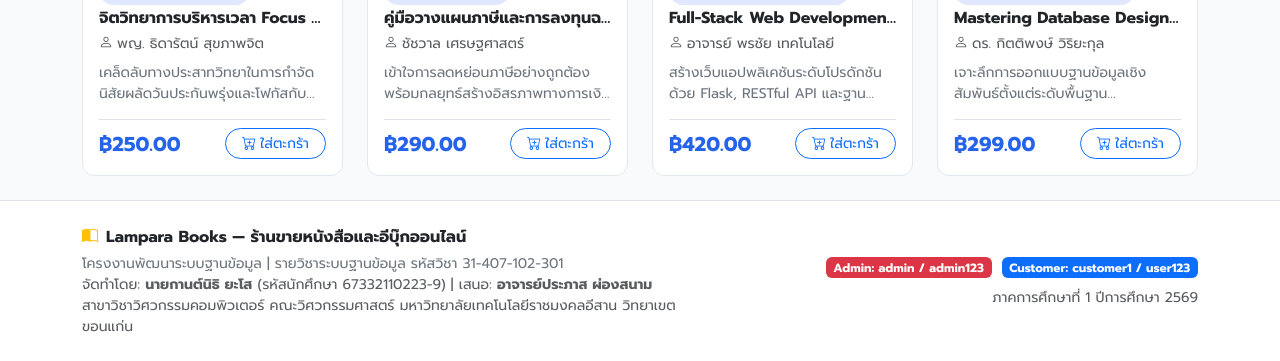
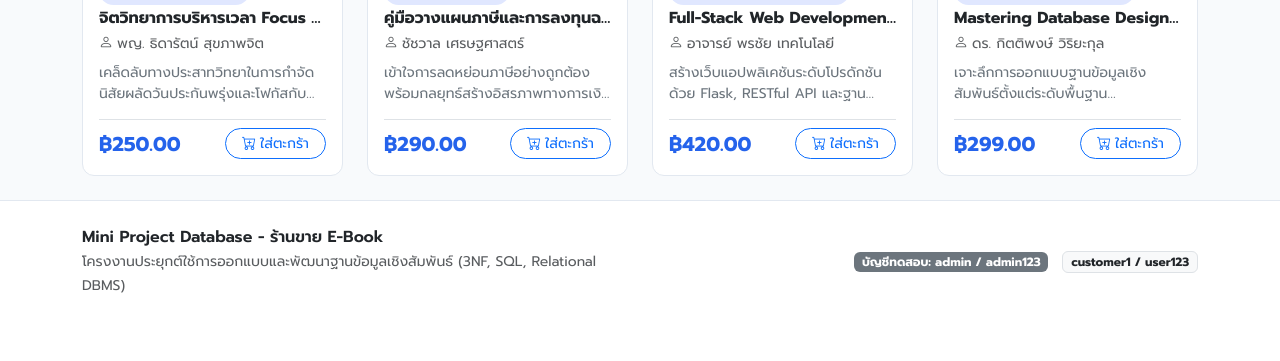
Before and after one commit to poom24052549-prog/ebook-database-project, a Flask app: page / in a window 1280 px wide. Shown: the part 1931-2292 px from the top of the page. After the commit the page ends 2224 px from the top, so only its background shows below. Run offline with Flask 3, Linux system fonts and the light colour scheme; data comes from the database, SQL or seed files in the repository; both versions use the stored data as it was after the commit.

Commit message:
Revert "feat: update branding to Lampara Books, add 403 route guard, and match project documentation"
This reverts commit f527b4d38a83040ecbb2de656443c210ca45a339.

```diff
--- a/app.py
+++ b/app.py
@@ -85,7 +85,8 @@ def admin_required(f):
     @wraps(f)
     def decorated_function(*args, **kwargs):
         if 'user_id' not in session or session.get('role_name') != 'admin':
-            return render_template('403.html'), 403
+            flash('หน้านี้สำหรับผู้ดูแลระบบ (Admin) เท่านั้น', 'danger')
+            return redirect(url_for('index'))
         return f(*args, **kwargs)
     return decorated_function
 
--- a/templates/admin/dashboard.html
+++ b/templates/admin/dashboard.html
@@ -1,12 +1,12 @@
 {% extends 'admin/base_admin.html' %}
 
-{% block title %}ภาพรวมระบบบริหารจัดการร้าน (Admin Dashboard) - Lampara Backoffice{% endblock %}
+{% block title %}แดชบอร์ดผู้ดูแลร้าน - E-Book Store{% endblock %}
 
 {% block admin_content %}
 <div class="d-flex justify-content-between flex-wrap flex-md-nowrap align-items-center pt-2 pb-3 mb-4 border-bottom">
     <div>
-        <h2 class="h3 fw-bold mb-1">ภาพรวมระบบบริหารจัดการร้าน (Admin Dashboard)</h2>
-        <p class="text-muted small mb-0">ศูนย์กลางการจัดการคำสั่งซื้อ การตรวจสอบสลิปโอนเงิน และการกดยืนยันออเดอร์เพื่อปลดล็อกลิงก์ดาวน์โหลดหนังสือ</p>
+        <h2 class="h3 fw-bold mb-1">แดชบอร์ดภาพรวมร้านค้า (Dashboard)</h2>
+        <p class="text-muted small mb-0">ข้อมูลสถิติและการวิเคราะห์เชิงลึกจากฐานข้อมูลระบบจริง</p>
     </div>
     <div class="btn-toolbar mb-2 mb-md-0 gap-2">
         <a href="{{ url_for('admin_reports') }}" class="btn btn-primary btn-sm rounded-pill px-3 shadow-sm">
--- a/templates/admin/reports.html
+++ b/templates/admin/reports.html
@@ -1,12 +1,12 @@
 {% extends 'admin/base_admin.html' %}
 
-{% block title %}รายงานวิเคราะห์จากข้อมูลจริง (4 Analytical Reports) - Lampara Backoffice{% endblock %}
+{% block title %}รายงานวิเคราะห์ข้อมูลจริง (4 Reports) - ผู้ดูแลระบบ{% endblock %}
 
 {% block admin_content %}
 <div class="d-flex justify-content-between flex-wrap flex-md-nowrap align-items-center pt-2 pb-3 mb-4 border-bottom">
     <div>
-        <h2 class="h3 fw-bold mb-1">รายงานวิเคราะห์จากข้อมูลจริง (4 Analytical Reports)</h2>
-        <p class="text-muted small mb-0">รายงานประมวลผลคำสั่ง SQL ดึงข้อมูลสดจากฐานข้อมูล แสดงผลสรุปยอดขาย หนังสือขายดี หมวดหมู่ และลูกค้า พร้อมปุ่ม Export CSV</p>
+        <h2 class="h3 fw-bold mb-1">รายงานวิเคราะห์จากข้อมูลจริงในระบบ (Analytical Reports)</h2>
+        <p class="text-muted small mb-0">รายงานครบถ้วนทั้ง 4 หัวข้อตามข้อกำหนดรายวิชา อ้างอิงคำสั่ง SQL เชิงวิเคราะห์ (JOIN, GROUP BY, HAVING, AGGREGATE)</p>
     </div>
 </div>
 
--- a/templates/base.html
+++ b/templates/base.html
@@ -3,7 +3,7 @@
 <head>
     <meta charset="UTF-8">
     <meta name="viewport" content="width=device-width, initial-scale=1.0">
-    <title>{% block title %}ร้านขายหนังสือและอีบุ๊กออนไลน์{% endblock %} - Lampara Books</title>
+    <title>{% block title %}ร้านขาย E-Book ออนไลน์{% endblock %} - Mini Project Database</title>
     <!-- Bootstrap 5 CSS -->
     <link href="https://cdn.jsdelivr.net/npm/bootstrap@5.3.3/dist/css/bootstrap.min.css" rel="stylesheet">
     <!-- Bootstrap Icons -->
@@ -18,9 +18,8 @@
     <nav class="navbar navbar-expand-lg navbar-dark bg-dark sticky-top">
         <div class="container">
             <a class="navbar-brand d-flex align-items-center gap-2" href="{{ url_for('index') }}">
-                <i class="bi bi-book-half text-warning fs-3"></i>
-                <span class="fw-bold">Lampara</span>
-                <span class="badge bg-warning text-dark font-monospace" style="font-size: 0.65rem;">BOOKS</span>
+                <i class="bi bi-book-half text-primary fs-3"></i>
+                <span>E-Book Store</span>
             </a>
             <button class="navbar-toggler" type="button" data-bs-toggle="collapse" data-bs-target="#navbarMain">
                 <span class="navbar-toggler-icon"></span>
@@ -30,7 +29,7 @@
                 <!-- Search bar in navbar -->
                 <form class="d-flex mx-auto my-2 my-lg-0 col-12 col-lg-5" action="{{ url_for('index') }}" method="GET">
                     <div class="input-group">
-                        <input class="form-control" type="search" name="q" placeholder="ค้นหาชื่อหนังสือ, ผู้แต่ง หรือเนื้อหา..." value="{{ request.args.get('q', '') }}">
+                        <input class="form-control" type="search" name="q" placeholder="ค้นหาชื่อหนังสือ, ผู้แต่ง, หรือคำอธิบาย..." value="{{ request.args.get('q', '') }}">
                         <button class="btn btn-primary" type="submit">
                             <i class="bi bi-search"></i>
                         </button>
@@ -147,30 +146,16 @@
     </main>
 
     <!-- Footer -->
-    <footer class="py-4 mt-auto border-top bg-white">
-        <div class="container text-muted">
+    <footer class="py-4 mt-auto">
+        <div class="container text-center text-muted">
             <div class="row align-items-center">
-                <div class="col-md-7 text-md-start mb-3 mb-md-0">
-                    <p class="mb-1 fw-bold text-dark d-flex align-items-center gap-2">
-                        <i class="bi bi-book-half text-warning"></i>
-                        <span>Lampara Books — ร้านขายหนังสือและอีบุ๊กออนไลน์</span>
-                    </p>
-                    <small class="d-block text-secondary">
-                        โครงงานพัฒนาระบบฐานข้อมูล | รายวิชาระบบฐานข้อมูล รหัสวิชา 31-407-102-301
-                    </small>
-                    <small class="d-block text-muted">
-                        จัดทำโดย: <strong>นายกานต์นิธิ ยะโส</strong> (รหัสนักศึกษา 67332110223-9) | เสนอ: <strong>อาจารย์ประภาส ผ่องสนาม</strong>
-                    </small>
-                    <small class="d-block text-muted">
-                        สาขาวิชาวิศวกรรมคอมพิวเตอร์ คณะวิศวกรรมศาสตร์ มหาวิทยาลัยเทคโนโลยีราชมงคลอีสาน วิทยาเขตขอนแก่น
-                    </small>
+                <div class="col-md-6 text-md-start mb-2 mb-md-0">
+                    <p class="mb-0 fw-semibold text-dark">Mini Project Database - ร้านขาย E-Book</p>
+                    <small>โครงงานประยุกต์ใช้การออกแบบและพัฒนาฐานข้อมูลเชิงสัมพันธ์ (3NF, SQL, Relational DBMS)</small>
                 </div>
-                <div class="col-md-5 text-md-end">
-                    <div class="mb-2">
-                        <span class="badge bg-danger me-1">Admin: admin / admin123</span>
-                        <span class="badge bg-primary">Customer: customer1 / user123</span>
-                    </div>
-                    <small class="text-muted d-block">ภาคการศึกษาที่ 1 ปีการศึกษา 2569</small>
+                <div class="col-md-6 text-md-end">
+                    <span class="badge bg-secondary me-2">บัญชีทดสอบ: admin / admin123</span>
+                    <span class="badge bg-light text-dark border">customer1 / user123</span>
                 </div>
             </div>
         </div>
--- a/templates/cart.html
+++ b/templates/cart.html
@@ -1,6 +1,6 @@
 {% extends 'base.html' %}
 
-{% block title %}ตะกร้าสินค้า - Lampara Books{% endblock %}
+{% block title %}ตะกร้าสินค้า - E-Book Store{% endblock %}
 
 {% block content %}
 <div class="row">
@@ -8,9 +8,9 @@
         <div class="card shadow-sm border-0 rounded-4 p-4 bg-white">
             <div class="d-flex justify-content-between align-items-center mb-3 pb-2 border-bottom">
                 <h3 class="fw-bold mb-0">
-                    <i class="bi bi-cart3 text-warning me-2"></i>ตะกร้าสินค้า
+                    <i class="bi bi-cart3 text-primary me-2"></i>ตะกร้าสินค้าของคุณ
                 </h3>
-                <span class="text-muted">({{ items|length }} รายการ)</span>
+                <span class="text-muted">ทั้งหมด {{ items|length }} รายการ</span>
             </div>
 
             {% if items %}
--- a/templates/checkout.html
+++ b/templates/checkout.html
@@ -1,13 +1,13 @@
 {% extends 'base.html' %}
 
-{% block title %}สั่งซื้อและชำระเงิน (Checkout) - Lampara Books{% endblock %}
+{% block title %}ชำระเงิน - E-Book Store{% endblock %}
 
 {% block content %}
 <div class="row">
     <div class="col-lg-7 mb-4">
         <div class="card shadow-sm border-0 rounded-4 p-4 bg-white">
             <h3 class="fw-bold mb-3 border-bottom pb-2">
-                <i class="bi bi-credit-card-2-front text-warning me-2"></i>สั่งซื้อและชำระเงิน (Checkout)
+                <i class="bi bi-wallet2 text-primary me-2"></i>เลือกวิธีชำระเงิน (แบบจำลอง)
             </h3>
 
             <!-- Notice for academic project requirement -->
@@ -40,7 +40,7 @@
                                 <div class="d-inline-block p-2 bg-white rounded border shadow-sm">
                                     <img src="https://api.qrserver.com/v1/create-qr-code/?size=180x180&data=PROMPTPAY-MOCK-EBOOK-STORE-{{ total_amount }}" alt="PromptPay QR Code" class="img-fluid" style="width: 160px; height: 160px;">
                                 </div>
-                                <div class="mt-2 small fw-semibold text-dark">ชื่อบัญชี: ร้านขายหนังสือและอีบุ๊กออนไลน์ Lampara Books (จำลอง)</div>
+                                <div class="mt-2 small fw-semibold text-dark">ชื่อบัญชี: ร้านขาย E-Book ออนไลน์ (จำลอง)</div>
                                 <div class="small text-muted">พร้อมเพย์: 089-999-9999</div>
                             </div>
                         </div>
--- a/templates/index.html
+++ b/templates/index.html
@@ -1,19 +1,16 @@
 {% extends 'base.html' %}
 
-{% block title %}หน้าแรก - ร้านขายหนังสือและอีบุ๊กออนไลน์ Lampara Books{% endblock %}
+{% block title %}หน้าแรก - คลังหนังสือ E-Book ออนไลน์{% endblock %}
 
 {% block content %}
 <!-- Hero Banner -->
 <div class="hero-banner p-4 p-md-5 mb-4 rounded-4 shadow-sm">
     <div class="row align-items-center">
         <div class="col-lg-8">
-            <div class="d-flex align-items-center gap-2 mb-2">
-                <span class="badge bg-warning text-dark px-3 py-2 rounded-pill fw-semibold">Lampara Books</span>
-                <span class="badge bg-primary px-3 py-2 rounded-pill">โครงงานพัฒนาระบบฐานข้อมูล 31-407-102-301</span>
-            </div>
-            <h1 class="display-5 fw-bold text-white mb-3">ร้านขายหนังสือและอีบุ๊กออนไลน์ Lampara Books</h1>
+            <span class="badge bg-primary px-3 py-2 rounded-pill mb-2">ระบบฐานข้อมูลร้านหนังสือดิจิทัล</span>
+            <h1 class="display-5 fw-bold text-white mb-3">ค้นพบความรู้และเปิดโลกการอ่านกับ E-Book</h1>
             <p class="lead text-light mb-4 opacity-75">
-                เลือกซื้อและอ่านอีบุ๊กคุณภาพ พร้อมระบบบริหารจัดการฐานข้อมูลเชิงสัมพันธ์ครบวงจร ควบคุมสิทธิ์ดาวน์โหลดไฟล์ปลอดภัย และรายงานวิเคราะห์ธุรกิจจริง 4 มิติ
+                เลือกซื้อ E-Book คุณภาพ ดาวน์โหลดไฟล์ได้ทันทีหลังยืนยันการชำระเงิน พร้อมระบบจำลองคำสั่งซื้อและการบริหารจัดการร้านครบวงจร
             </p>
             <div class="d-flex flex-wrap gap-2">
                 <a href="#browse-books" class="btn btn-primary btn-lg px-4"><i class="bi bi-book me-2"></i>เลือกดูหนังสือทั้งหมด</a>
--- a/templates/login.html
+++ b/templates/login.html
@@ -1,6 +1,6 @@
 {% extends 'base.html' %}
 
-{% block title %}เข้าสู่ระบบและสิทธิ์การใช้งาน - Lampara Books{% endblock %}
+{% block title %}เข้าสู่ระบบ - E-Book Store{% endblock %}
 
 {% block content %}
 <div class="row justify-content-center my-4">
@@ -8,8 +8,8 @@
         <div class="card shadow-sm border-0 rounded-4 p-4 p-md-5 bg-white">
             <div class="text-center mb-4">
                 <i class="bi bi-person-circle text-primary" style="font-size: 3.5rem;"></i>
-                <h3 class="fw-bold mt-2">ระบบสมาชิก & สิทธิ์การใช้งาน</h3>
-                <p class="text-muted small">เข้าสู่ระบบร้านขายหนังสือและอีบุ๊กออนไลน์ Lampara Books</p>
+                <h3 class="fw-bold mt-2">เข้าสู่ระบบ</h3>
+                <p class="text-muted small">ยินดีต้อนรับสู่ระบบร้านหนังสือ E-Book ออนไลน์</p>
             </div>
 
             <form action="{{ url_for('login', next=request.args.get('next')) }}" method="POST">
--- a/templates/profile.html
+++ b/templates/profile.html
@@ -1,13 +1,13 @@
 {% extends 'base.html' %}
 
-{% block title %}ระบบสมาชิก & สิทธิ์การใช้งาน - Lampara Books{% endblock %}
+{% block title %}ข้อมูลส่วนตัว - E-Book Store{% endblock %}
 
 {% block content %}
 <div class="row justify-content-center my-4">
     <div class="col-lg-8">
         <div class="card shadow-sm border-0 rounded-4 p-4 p-md-5 bg-white mb-4">
             <h3 class="fw-bold mb-4 border-bottom pb-2">
-                <i class="bi bi-person-gear text-warning me-2"></i>ระบบสมาชิก & สิทธิ์การใช้งาน
+                <i class="bi bi-person-gear text-primary me-2"></i>ข้อมูลส่วนตัวและการตั้งค่า
             </h3>
 
             <!-- User summary statistics cards -->
--- a/templates/register.html
+++ b/templates/register.html
@@ -1,6 +1,6 @@
 {% extends 'base.html' %}
 
-{% block title %}สมัครสมาชิก - Lampara Books{% endblock %}
+{% block title %}สมัครสมาชิก - E-Book Store{% endblock %}
 
 {% block content %}
 <div class="row justify-content-center my-4">
@@ -9,7 +9,7 @@
             <div class="text-center mb-4">
                 <i class="bi bi-person-plus text-primary" style="font-size: 3.5rem;"></i>
                 <h3 class="fw-bold mt-2">สมัครสมาชิกใหม่</h3>
-                <p class="text-muted small">สร้างบัญชีเพื่อเลือกซื้อและสะสม E-Book กับ Lampara Books</p>
+                <p class="text-muted small">สร้างบัญชีเพื่อเลือกซื้อและสะสม E-Book ในคลังส่วนตัว</p>
             </div>
 
             <form action="{{ url_for('register') }}" method="POST">
```
Also changed, not shown: templates/403.html (deleted, +0 -91 lines), templates/admin/base_admin.html (+6 -7 lines), test_app.py (+1 -7 lines), README.md, ebook_store.db, 1 other file.
